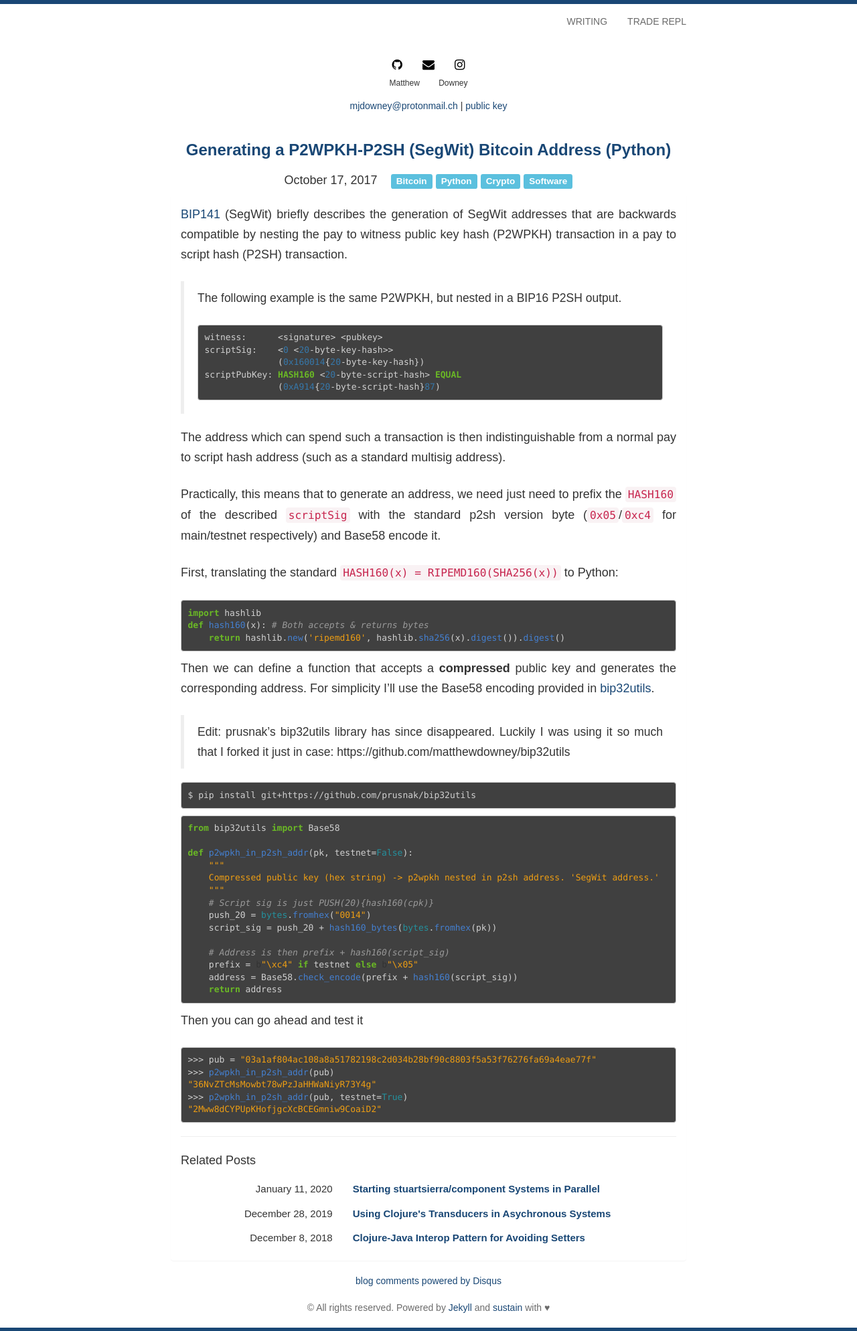
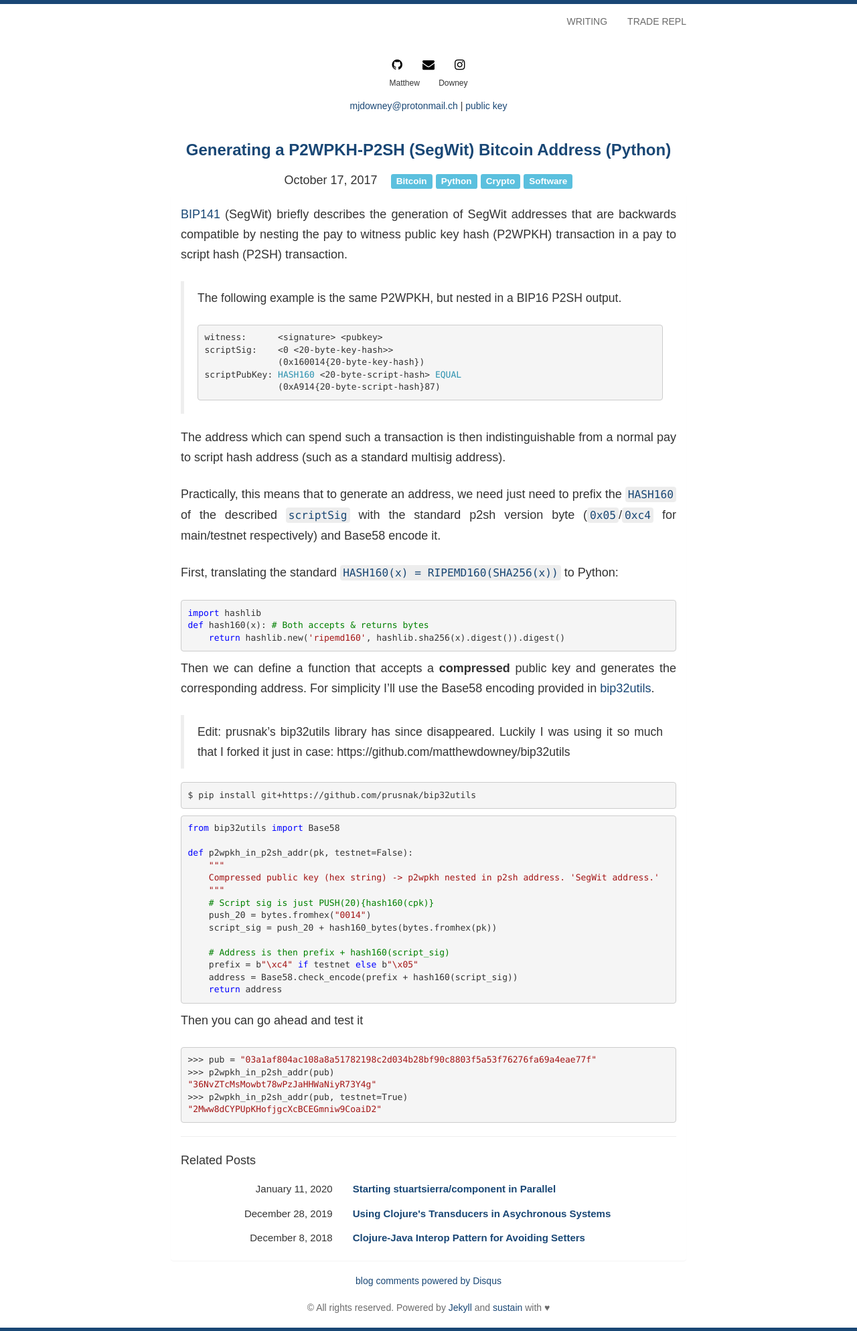
Before and after one commit to matthewdowney/matthewdowney.github.io, a Jekyll site: the page built from _posts/2017-10-17-create-segwit-address.md, in a window 1280 px wide. Shown: the whole page at 67% size. Built offline with Jekyll 4.4.1, drawn with Linux system fonts in a browser that asks for light colours; some web fonts are replaced; Markdown is read by kramdown in place of the engine named in the settings; comment, search, counter and statistics services are not loaded.

Commit message:
Change up syntax highlighting

```diff
--- a/_config.yml
+++ b/_config.yml
@@ -1,5 +1,5 @@
 # top level stuff you probably don't need to touch
-#highlighter: pygments
+highlighter: pygments
 markdown: rdiscount
 rdiscount:
   extensions: [smart]
@@ -29,5 +29,5 @@
     css: syntax.css
     #css: solarized-light.css
 
-plugins:
+plugins_dir:
   - jekyll-seo-tag
--- a/_posts/2020-01-11-starting-stuartsierra-component-systems-in-parallel.md
+++ b/_posts/2020-01-11-starting-stuartsierra-component-systems-in-parallel.md
@@ -1,6 +1,6 @@
 ---
 layout: post
-title: Starting stuartsierra/component Systems in Parallel
+title: Starting stuartsierra/component in Parallel
 tags:
  - Clojure
  - Software
--- a/static/css/main.scss
+++ b/static/css/main.scss
@@ -10,6 +10,10 @@
 
 /* Main page with stikky-footer
 -------------------------------------------------- */
+code {
+  color: #194774;
+  background-color: #6b6b6b1f;
+}
 html,
 body {
   height: 100%;
--- a/static/css/syntax.css
+++ b/static/css/syntax.css
@@ -1,71 +1,33 @@
-code.language-text { color: #ed9d13 !important }
-.highlight pre { background-color: #404040 }
-.highlight .hll { background-color: #404040 }
-.highlight .c { color: #999999; font-style: italic } /* Comment */
-.highlight .err { color: #a61717; background-color: #e3d2d2 } /* Error */
-.highlight .g { color: #d0d0d0 } /* Generic */
-.highlight .k { color: #6ab825; font-weight: bold } /* Keyword */
-.highlight .l { color: #d0d0d0 } /* Literal */
-.highlight .n { color: #d0d0d0 } /* Name */
-.highlight .o { color: #d0d0d0 } /* Operator */
-.highlight .x { color: #d0d0d0 } /* Other */
-.highlight .p { color: #d0d0d0 } /* Punctuation */
-.highlight .cm { color: #999999; font-style: italic } /* Comment.Multiline */
-.highlight .cp { color: #cd2828; font-weight: bold } /* Comment.Preproc */
-.highlight .c1 { color: #999999; font-style: italic } /* Comment.Single */
-.highlight .cs { color: #e50808; font-weight: bold; background-color: #520000 } /* Comment.Special */
-.highlight .gd { color: #d22323 } /* Generic.Deleted */
-.highlight .ge { color: #d0d0d0; font-style: italic } /* Generic.Emph */
-.highlight .gr { color: #d22323 } /* Generic.Error */
-.highlight .gh { color: #ffffff; font-weight: bold } /* Generic.Heading */
-.highlight .gi { color: #589819 } /* Generic.Inserted */
-.highlight .go { color: #cccccc } /* Generic.Output */
-.highlight .gp { color: #aaaaaa } /* Generic.Prompt */
-.highlight .gs { color: #d0d0d0; font-weight: bold } /* Generic.Strong */
-.highlight .gu { color: #ffffff; text-decoration: underline } /* Generic.Subheading */
-.highlight .gt { color: #d22323 } /* Generic.Traceback */
-.highlight .kc { color: #6ab825; font-weight: bold } /* Keyword.Constant */
-.highlight .kd { color: #6ab825; font-weight: bold } /* Keyword.Declaration */
-.highlight .kn { color: #6ab825; font-weight: bold } /* Keyword.Namespace */
-.highlight .kp { color: #6ab825 } /* Keyword.Pseudo */
-.highlight .kr { color: #6ab825; font-weight: bold } /* Keyword.Reserved */
-.highlight .kt { color: #6ab825; font-weight: bold } /* Keyword.Type */
-.highlight .ld { color: #d0d0d0 } /* Literal.Date */
-.highlight .m { color: #3677a9 } /* Literal.Number */
-.highlight .s { color: #ed9d13 } /* Literal.String */
-.highlight .na { color: #bbbbbb } /* Name.Attribute */
-.highlight .nb { color: #24909d } /* Name.Builtin */
-.highlight .nc { color: #447fcf; text-decoration: underline } /* Name.Class */
-.highlight .no { color: #40ffff } /* Name.Constant */
-.highlight .nd { color: #ffa500 } /* Name.Decorator */
-.highlight .ni { color: #d0d0d0 } /* Name.Entity */
-.highlight .ne { color: #bbbbbb } /* Name.Exception */
-.highlight .nf { color: #447fcf } /* Name.Function */
-.highlight .nl { color: #d0d0d0 } /* Name.Label */
-.highlight .nn { color: #447fcf; text-decoration: underline } /* Name.Namespace */
-.highlight .nx { color: #d0d0d0 } /* Name.Other */
-.highlight .py { color: #d0d0d0 } /* Name.Property */
-.highlight .nt { color: #6ab825; font-weight: bold } /* Name.Tag */
-.highlight .nv { color: #40ffff } /* Name.Variable */
-.highlight .ow { color: #6ab825; font-weight: bold } /* Operator.Word */
-.highlight .w { color: #666666 } /* Text.Whitespace */
-.highlight .mf { color: #3677a9 } /* Literal.Number.Float */
-.highlight .mh { color: #3677a9 } /* Literal.Number.Hex */
-.highlight .mi { color: #3677a9 } /* Literal.Number.Integer */
-.highlight .mo { color: #3677a9 } /* Literal.Number.Oct */
-.highlight .sb { color: #ed9d13 } /* Literal.String.Backtick */
-.highlight .sc { color: #ed9d13 } /* Literal.String.Char */
-.highlight .sd { color: #ed9d13 } /* Literal.String.Doc */
-.highlight .s2 { color: #ed9d13 } /* Literal.String.Double */
-.highlight .se { color: #ed9d13 } /* Literal.String.Escape */
-.highlight .sh { color: #ed9d13 } /* Literal.String.Heredoc */
-.highlight .si { color: #ed9d13 } /* Literal.String.Interpol */
-.highlight .sx { color: #ffa500 } /* Literal.String.Other */
-.highlight .sr { color: #ed9d13 } /* Literal.String.Regex */
-.highlight .s1 { color: #ed9d13 } /* Literal.String.Single */
-.highlight .ss { color: #ed9d13 } /* Literal.String.Symbol */
-.highlight .bp { color: #24909d } /* Name.Builtin.Pseudo */
-.highlight .vc { color: #40ffff } /* Name.Variable.Class */
-.highlight .vg { color: #40ffff } /* Name.Variable.Global */
-.highlight .vi { color: #40ffff } /* Name.Variable.Instance */
-.highlight .il { color: #3677a9 } /* Literal.Number.Integer.Long */
+.highlight .hll { background-color: #ffffcc }
+.highlight .c { color: #008000 } /* Comment */
+.highlight .err { border: 1px solid #FF0000 } /* Error */
+.highlight .k { color: #0000ff } /* Keyword */
+.highlight .cm { color: #008000 } /* Comment.Multiline */
+.highlight .cp { color: #0000ff } /* Comment.Preproc */
+.highlight .c1 { color: #008000 } /* Comment.Single */
+.highlight .cs { color: #008000 } /* Comment.Special */
+.highlight .ge { font-style: italic } /* Generic.Emph */
+.highlight .gh { font-weight: bold } /* Generic.Heading */
+.highlight .gp { font-weight: bold } /* Generic.Prompt */
+.highlight .gs { font-weight: bold } /* Generic.Strong */
+.highlight .gu { font-weight: bold } /* Generic.Subheading */
+.highlight .kc { color: #0000ff } /* Keyword.Constant */
+.highlight .kd { color: #0000ff } /* Keyword.Declaration */
+.highlight .kn { color: #0000ff } /* Keyword.Namespace */
+.highlight .kp { color: #0000ff } /* Keyword.Pseudo */
+.highlight .kr { color: #0000ff } /* Keyword.Reserved */
+.highlight .kt { color: #2b91af } /* Keyword.Type */
+.highlight .s { color: #a31515 } /* Literal.String */
+.highlight .nc { color: #2b91af } /* Name.Class */
+.highlight .ow { color: #0000ff } /* Operator.Word */
+.highlight .sb { color: #a31515 } /* Literal.String.Backtick */
+.highlight .sc { color: #a31515 } /* Literal.String.Char */
+.highlight .sd { color: #a31515 } /* Literal.String.Doc */
+.highlight .s2 { color: #a31515 } /* Literal.String.Double */
+.highlight .se { color: #a31515 } /* Literal.String.Escape */
+.highlight .sh { color: #a31515 } /* Literal.String.Heredoc */
+.highlight .si { color: #a31515 } /* Literal.String.Interpol */
+.highlight .sx { color: #a31515 } /* Literal.String.Other */
+.highlight .sr { color: #a31515 } /* Literal.String.Regex */
+.highlight .s1 { color: #a31515 } /* Literal.String.Single */
+.highlight .ss { color: #a31515 } /* Literal.String.Symbol */
```
